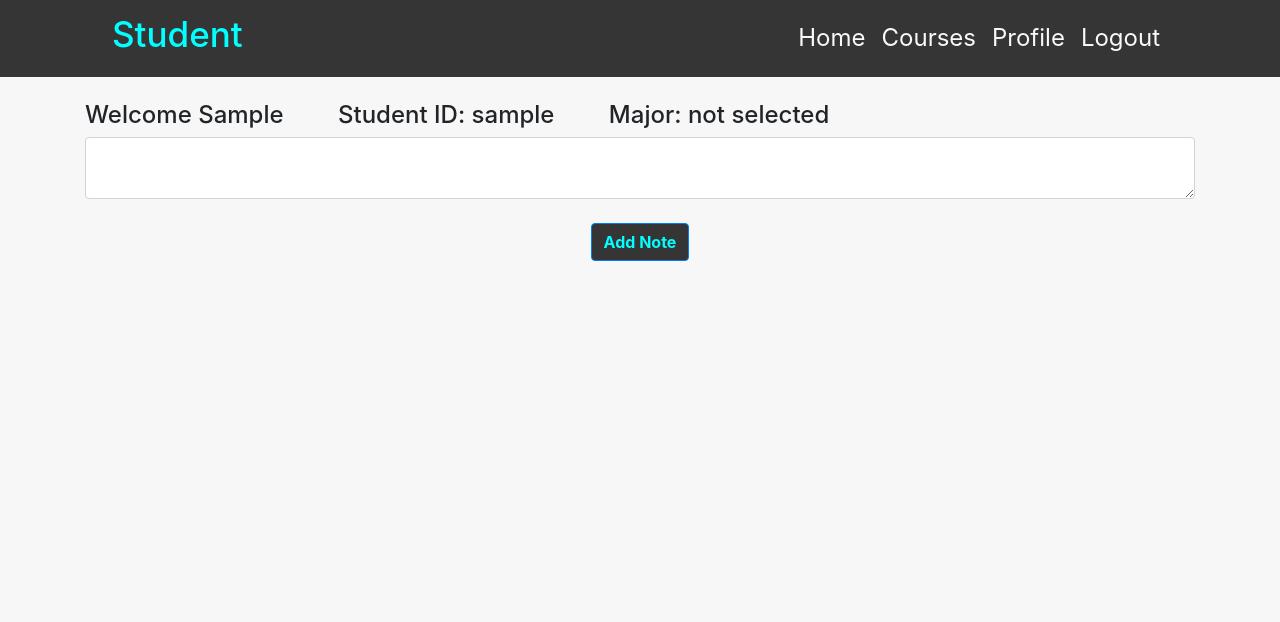
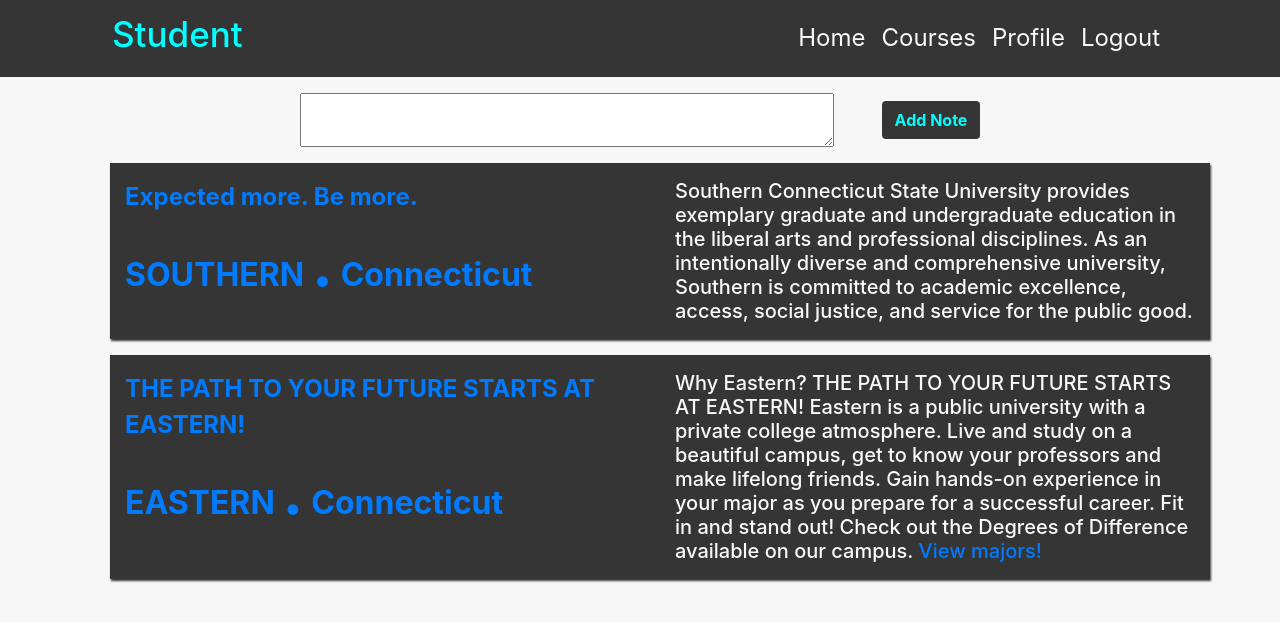
Before and after one commit to wilkensoncode/studentapp, a Flask app: page / in a window 1280 px wide. Shown: the top 622 px of the page. Run offline with Flask 3, Linux system fonts and the light colour scheme; the visitor is signed in with stand-in values (Sample User, id 1); some libraries are stand-ins or nearby versions.

Commit message:
css index profile sco school update

```diff
--- a/website/static/css/style.css
+++ b/website/static/css/style.css
@@ -1,6 +1,7 @@
 :root {
-    --dark:#353535;
-    --text:#00ffff;
+    --dark: #353535;
+    --text: #00ffff;
+    --white:#ffffff;
 
 }
 body {
@@ -52,3 +53,28 @@
     background-color: #d7d7d7;
     border-radius: 10%; */
 }
+.moto {
+    font-size: 1.5em;
+}
+.name-sc {
+    font-size: 2em;
+}
+.dot {
+    font-size: 2em;
+}
+.school {
+    /* border: #00ffff solid; */
+    /* border-radius: 2.5%; */
+    box-shadow:1px 2px 2px #353535;
+    background-color: var(--dark) !important;
+
+}
+.text-color {
+    color: var(--text);
+}
+.text-cw {
+    color: var(--white);
+}
+.centered-form {
+    border: #00ffff sodid;
+  }
--- a/website/templates/index.html
+++ b/website/templates/index.html
@@ -1,29 +1,19 @@
 {% extends 'base.html' %}
+
 {% block title %} Home {% endblock %}
+
 {% block body %}
-
-
-{% if user.is_authenticated %}
-<br>
-<h4>
-    <span class="text-bold pr-5">Welcome {{user.first_name}} </span>
-    <span class="pr-5" align="center">Student ID: {{user.student_id}}</span>
-    {% if user.major %}
-    <span align="center">Major: {{user.major}}</span>
-    {% else %}
-    <span align="center">Major: not selected</span>
-    {% endif %}
-
-</h4>
-{% endif %}
-
-
-<form method="POST">
-    <textarea class="form-control" name="note" id="note"></textarea>
-    <br>
-    <div align="center">
-        <button type="submit" class="btn btn-primary btn-text">Add Note</button>
+<div class="container pb-3 pt-3">
+    <div class="row justify-content-center align-items-center">
+        <div class="col ">
+            <form method="POST">
+                <div class="text-center d-flex justify-content-center align-items-center">
+                    <textarea name="note" id="note" cols="50"></textarea>
+                    <button type="submit" class="btn btn-text ml-5">Add Note</button>
+                </div>
+            </form>
+        </div>
     </div>
-</form>
-
-{%endblock%}
+</div>
+{% include 'school.html' %}
+{% endblock %}
--- a/website/templates/profile.html
+++ b/website/templates/profile.html
@@ -78,7 +78,8 @@
 
 <h3  class="pt-5">Total credits: {{ count.value }} </h3>
 {% if user.notes  %}
-    <h3 class="text-muted  pt-5 text-align pb-2">Notes</h3>
+<hr>
+    <h3 class="text-muted  pt-2 pb-2">Notes</h3>
     <ul class="list-group list-group-flush pb-5" id="note">
         {% for note in user.notes %}
             <li class="list-group-item">
--- /dev/null
+++ b/website/templates/school.html
@@ -0,0 +1,56 @@
+{% block body %}
+<ul>
+    <div class="row bg-dark text-light school">
+        <div class="col font-weight-bold pt-3">
+            <div class="moto text-primary">
+                Expected more. Be more.
+            </div>
+            <div class="font-weight-bold name-sc text-primary">
+                SOUTHERN <span class="dot">.</span> Connecticut
+            </div>
+        </div>
+        <div class="col pb-2 pt-3">
+            <p class="h5">
+                Southern Connecticut State University
+                provides exemplary graduate and undergraduate
+                education in the liberal arts and professional
+                disciplines. As an intentionally diverse and
+                comprehensive university, Southern is committed to
+                academic excellence, access, social justice,
+                and service for the public good.
+            </p>
+        </div>
+    </div>
+</ul>
+<ul>
+    <div class="row bg-dark text-light school">
+        <div class="col font-weight-bold pt-3">
+            <div class="moto text-primary">
+                THE PATH TO YOUR FUTURE STARTS AT EASTERN!
+            </div>
+            <div class="font-weight-bold name-sc text-primary text-color">
+                EASTERN <span class="dot">.</span> Connecticut
+            </div>
+        </div>
+        <div class="col pb-2 pt-3">
+            <p class="h5">
+                Why Eastern?
+                THE PATH TO YOUR FUTURE STARTS AT EASTERN!
+                Eastern is a public university with a private
+                college atmosphere. Live and study on a beautiful
+                campus, get to know your professors and make
+                lifelong friends. Gain hands-on experience in
+                your major as you prepare for a successful career.
+                Fit in and stand out!
+                Check out the Degrees of Difference available on our campus.
+                <a class="" href="https://www.easternct.edu/programs/index.html" target="_blank">
+                    View majors!
+                </a>
+            </p>
+        </div>
+    </div>
+</ul>
+
+
+
+{% endblock %}
```
